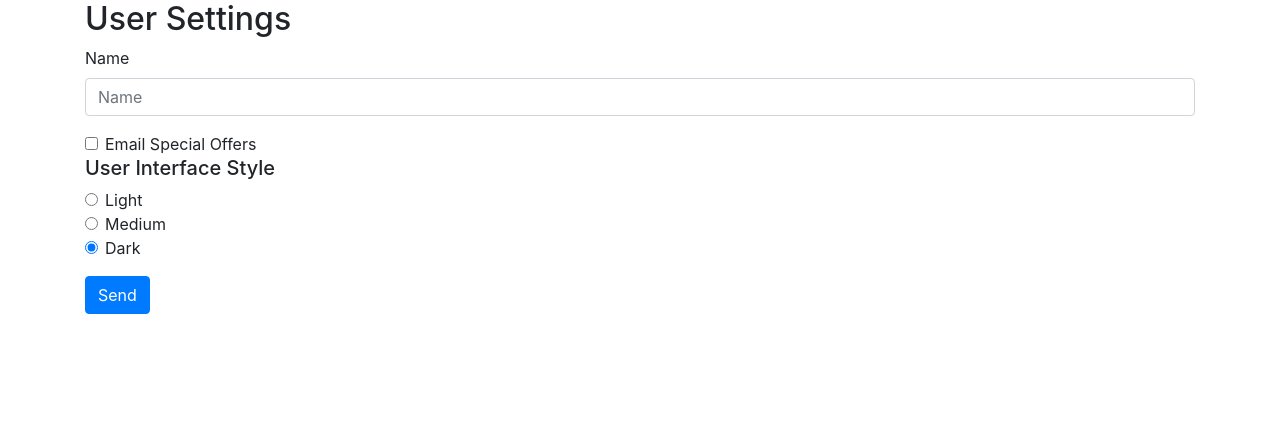
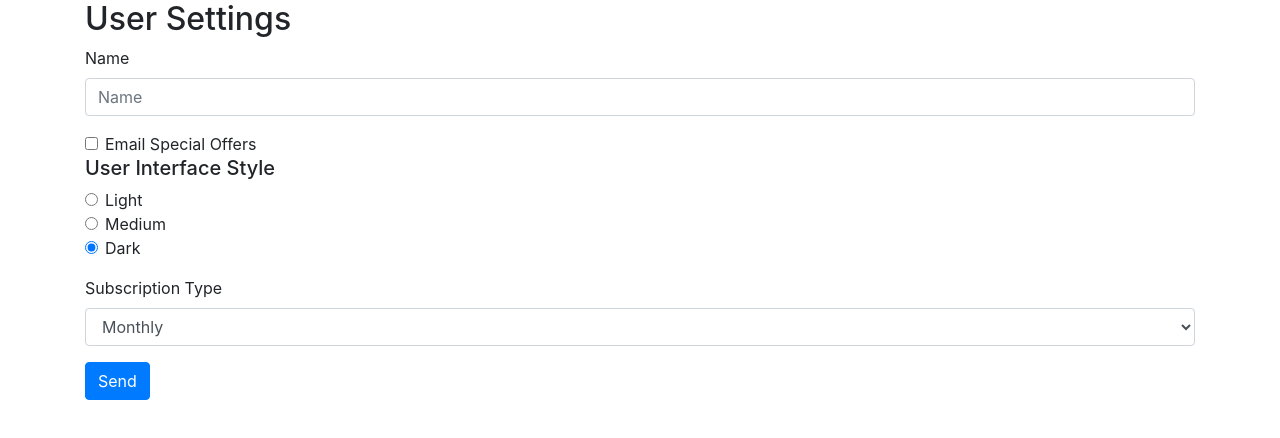
Before and after one commit to jasarsoft/angular-forms, an Angular app: page / in a window 1280 px wide. Shown: the top 438 px of the page. Built offline with nearby package versions, Linux system fonts and the light colour scheme.

Commit message:
select and options

```diff
--- a/src/app/user-settings-form/user-settings-form.component.html
+++ b/src/app/user-settings-form/user-settings-form.component.html
@@ -35,6 +35,15 @@
             </div>
         </div>
 
+        <div class="form-group">
+            <label for="subscriptionType">Subscription Type</label>
+            <select class="form-control" id="subscriptionType">
+                <option>Monthly</option>
+                <option>Annual</option>
+                <option>Lifetime</option>
+            </select>
+        </div>
+
         <button class="btn btn-primary">Send</button>
     </form>
 </div>
```
